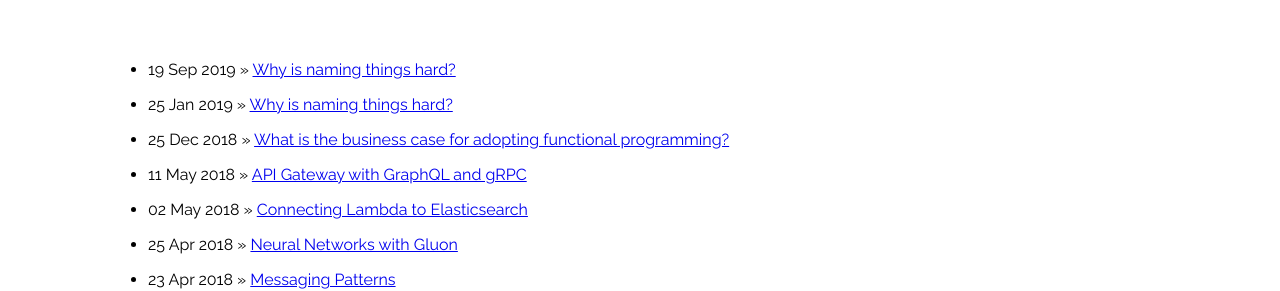
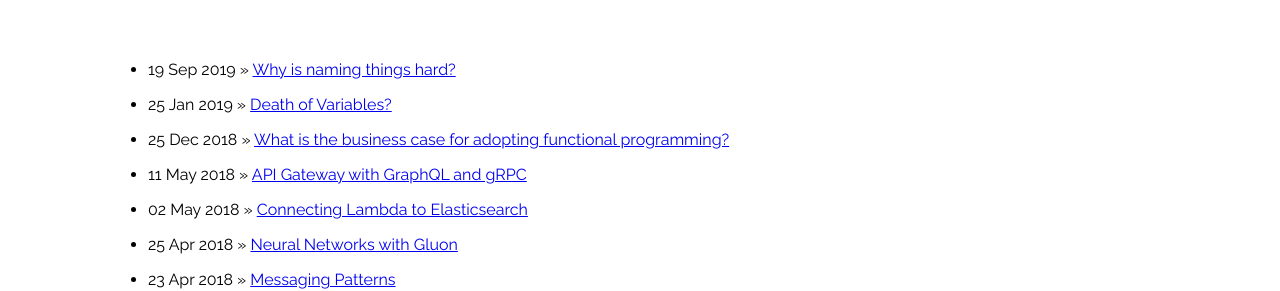
Before and after one commit to theonej/theonej.github.io, a Jekyll site: the page built from index.html, in a window 1280 px wide. Shown: the part 453-744 px from the top of the page. Built offline with Jekyll 4.4.1, drawn with Linux system fonts in a browser that asks for light colours.

Commit message:
fixing some markdown syntax issues

```diff
--- a/_posts/2019-01-25-death-of-variables.md
+++ b/_posts/2019-01-25-death-of-variables.md
@@ -1,6 +1,6 @@
 ---
 layout: default
-title: Why is naming things hard?
+title: Death of Variables?
 ---
 
 # On the death of variables
```
